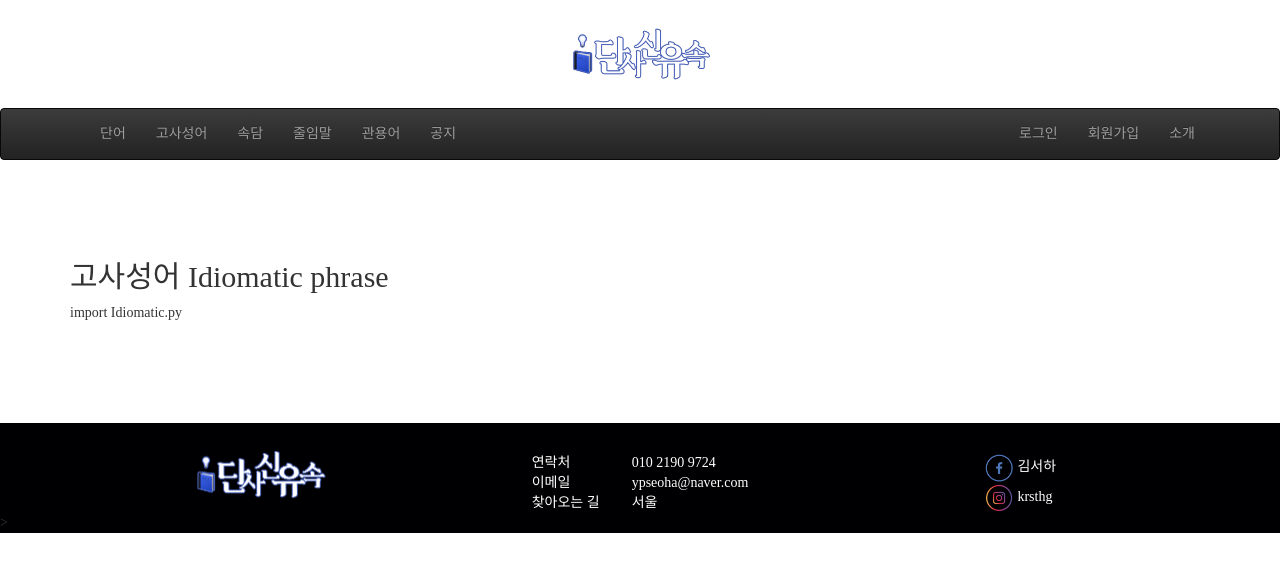
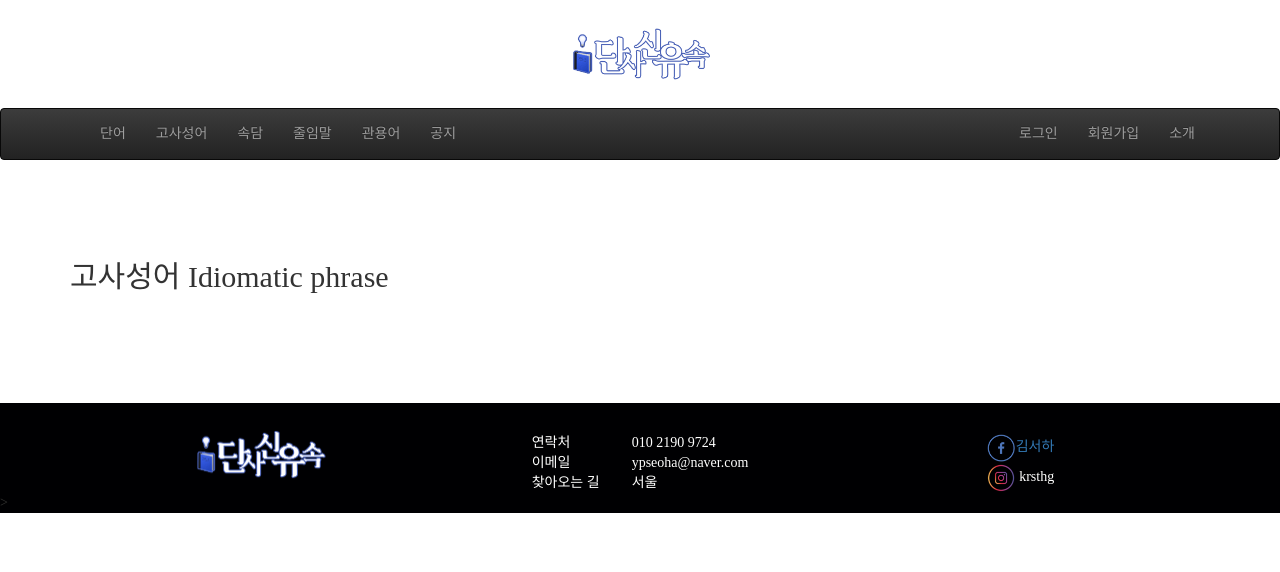
Before and after one commit to krsthg/pythonProject, a Django app: page /Idiomatic in a window 1280 px wide. Shown: the top 572 px of the page. Run offline with Django 3.2, Linux system fonts and the light colour scheme; some libraries are stand-ins or nearby versions; some web fonts are replaced.

Commit message:
2021-09-11

```diff
--- a/index/templates/Idiomatic.html
+++ b/index/templates/Idiomatic.html
@@ -3,12 +3,12 @@
 <head>
     <meta charset="UTF-8">
     <title>Title</title>
+
 </head>
 <body>
 {% include "header.html" %}
 <div class="container">
     <h2>고사성어 Idiomatic phrase</h2>
-import Idiomatic.py
 </div>
 
 <div  style="background-color:#000002; margin-top:100px">
--- a/index/templates/footer.html
+++ b/index/templates/footer.html
@@ -44,7 +44,7 @@
         <div class="col-lg-4"  style="color: white">
             <table style="margin-top:10px; border-spacing:10px;">
                 <tr>
-                    <td><img src="{% static 'sns1.png' %}" style="width:30px"> 김서하 </td> </tr>
+                    <td><img src="{% static 'sns1.png' %}" style="width:30px"><a href="https://www.facebook.com/profile.php?id=100015761972497">김서하</a> </td> </tr>
                   <tr>  <td><img src="{% static 'sns2.png' %}" style="width:30px"> krsthg</td> </tr>
                 </tr>
             </table>
```
Also changed, not shown: index/templates/Idiomatic.py (+5 -8 lines).
